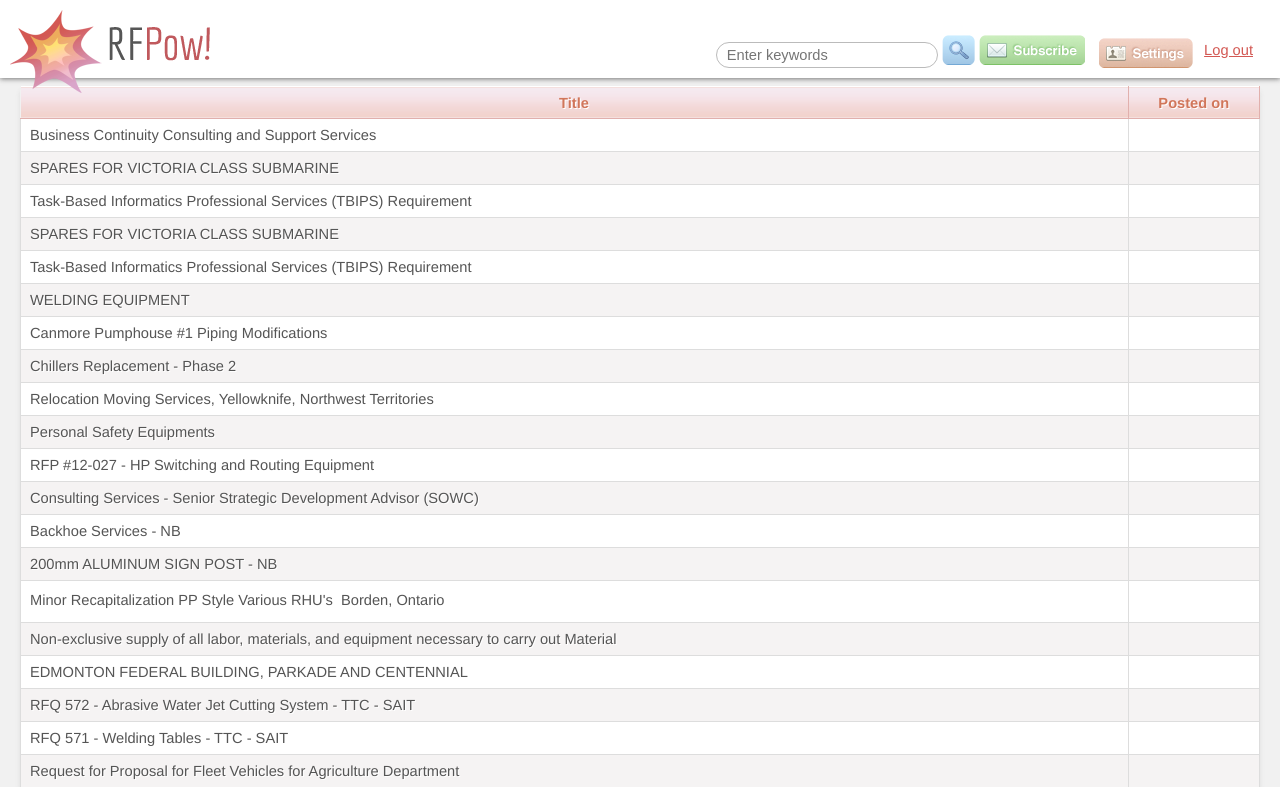
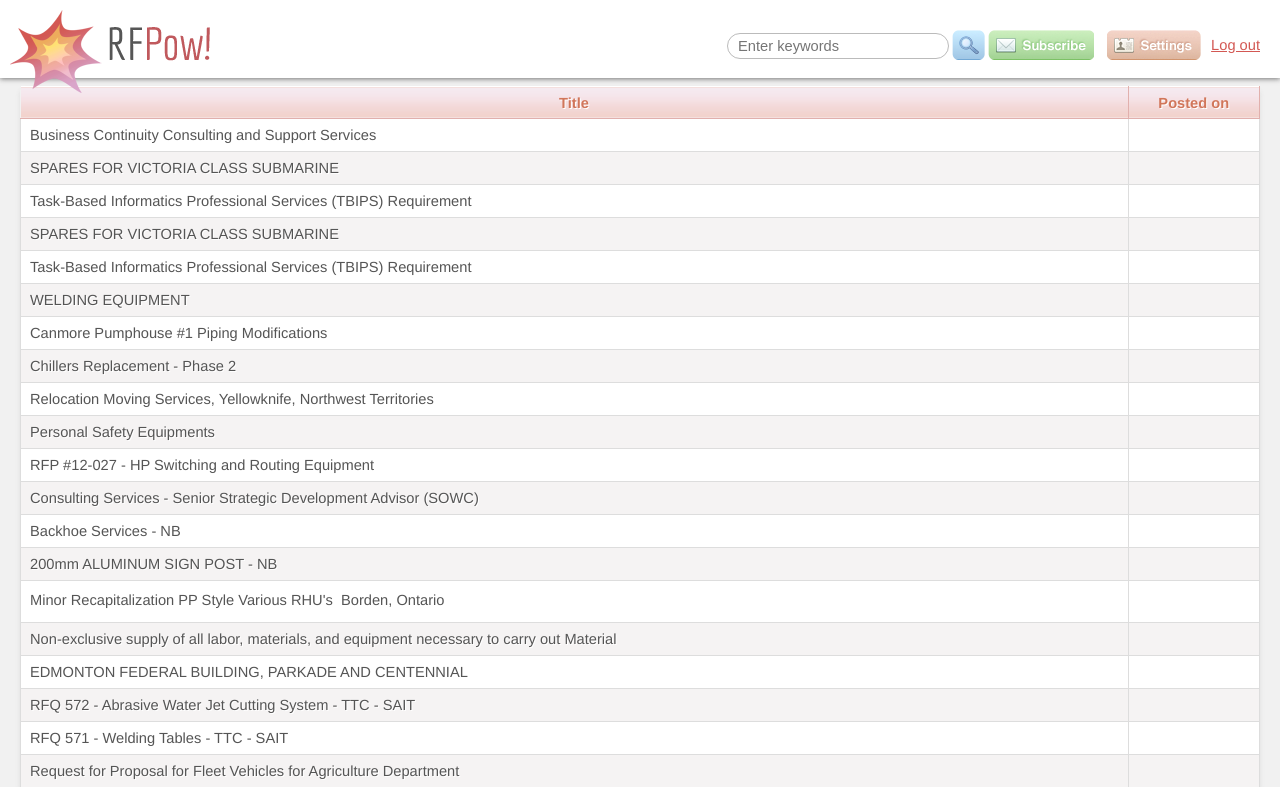
Before and after one commit to GEO-IASS/rfpow, a Python web app: template assets/template/template.html in a window 1280 px wide. Shown: the top 787 px of the page. Run offline with Jinja, Linux system fonts and the light colour scheme; the template is opened without the code that fills it, so the values that code supplies are empty; style sheets or scripts are compiled from the project's sources; some libraries are stand-ins or nearby versions.

Commit message:
Firefox header fix. Handlers_cron fix.
git-svn-id: https://stanley.cdf.toronto.edu/svn/csc301-2012-01/Group_E@103 092ab664-fcbf-46e8-8362-05d6c20691bb

```diff
--- a/assets/template/style/main.less
+++ b/assets/template/style/main.less
@@ -51,7 +51,7 @@
 
 .search_box {
     position: relative;
-    top: 15px;
+    top: 20px;
     right: 20px;
     float: right;
 
@@ -67,7 +67,7 @@
         border: 1px solid #bbb;
         border-radius: 15px;
         position: relative;
-        top: 5px;
+        top: 3px;
     }
 
     .search_text:focus {
@@ -77,11 +77,11 @@
     }
 
     #log_out {
-        margin: 0 7px;
+        margin: 7px 0px 0 7px;
     }
 
     * {
-        display: inline;
+        float: left;
     }
 
 }
@@ -104,6 +104,7 @@
     border: none;
     display: inline-block;
     cursor: pointer;
+    margin: 0 3px;
 }
 
 .button_search {
@@ -137,8 +138,6 @@
 
 .button_settings {
     width: 94px;
-    position: relative;
-    top: 13px;
     background: url(../images/buttons_header.png) top right;
 
     &:hover {
--- a/handlers_cron.py
+++ b/handlers_cron.py
@@ -10,4 +10,4 @@
     def get(self):
         logging.info( 'Starting scheduled parse for Merx' )
         parser = parsers.MerxParser()
-        (parsed, new) = ScheduledParse.parse_merx(parser, stop_on_dupe=True)
+        (parsed, new) = ScheduledParse.parse(parser, stop_on_dupe=True)
```
